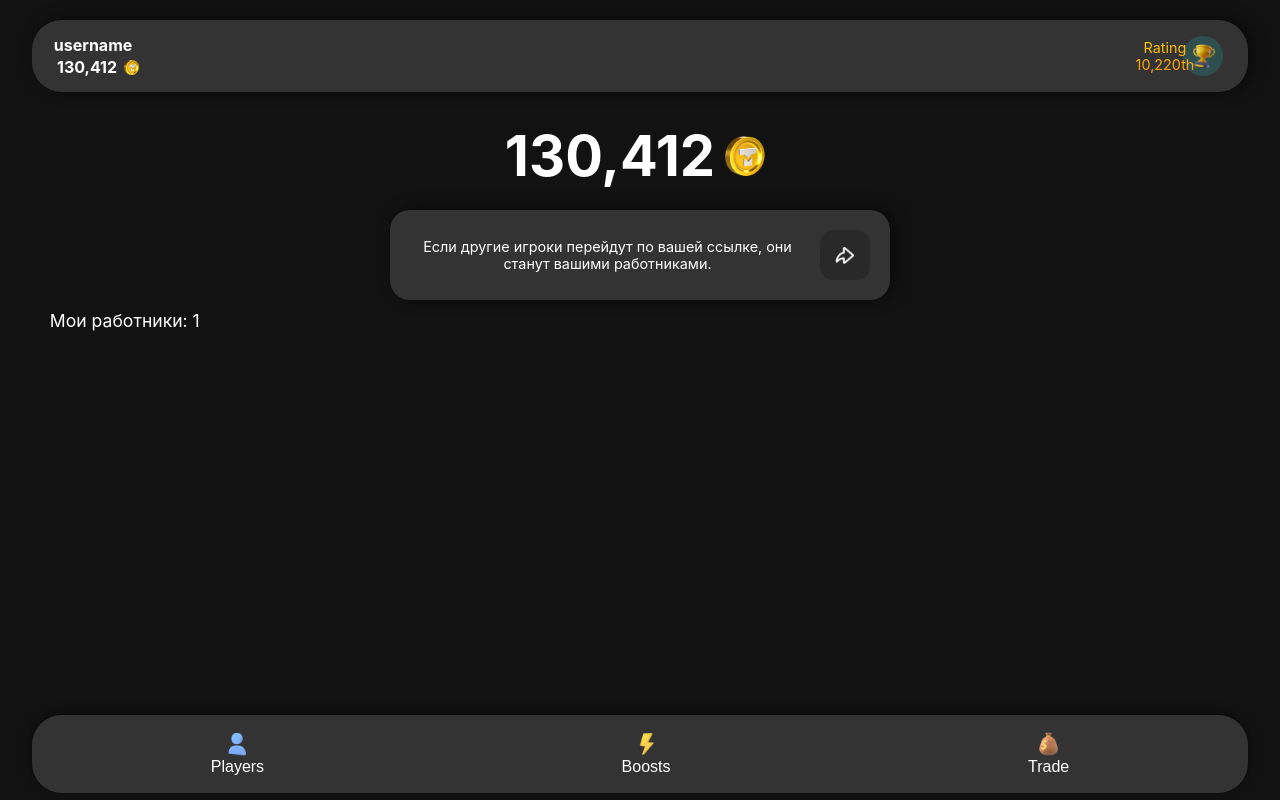
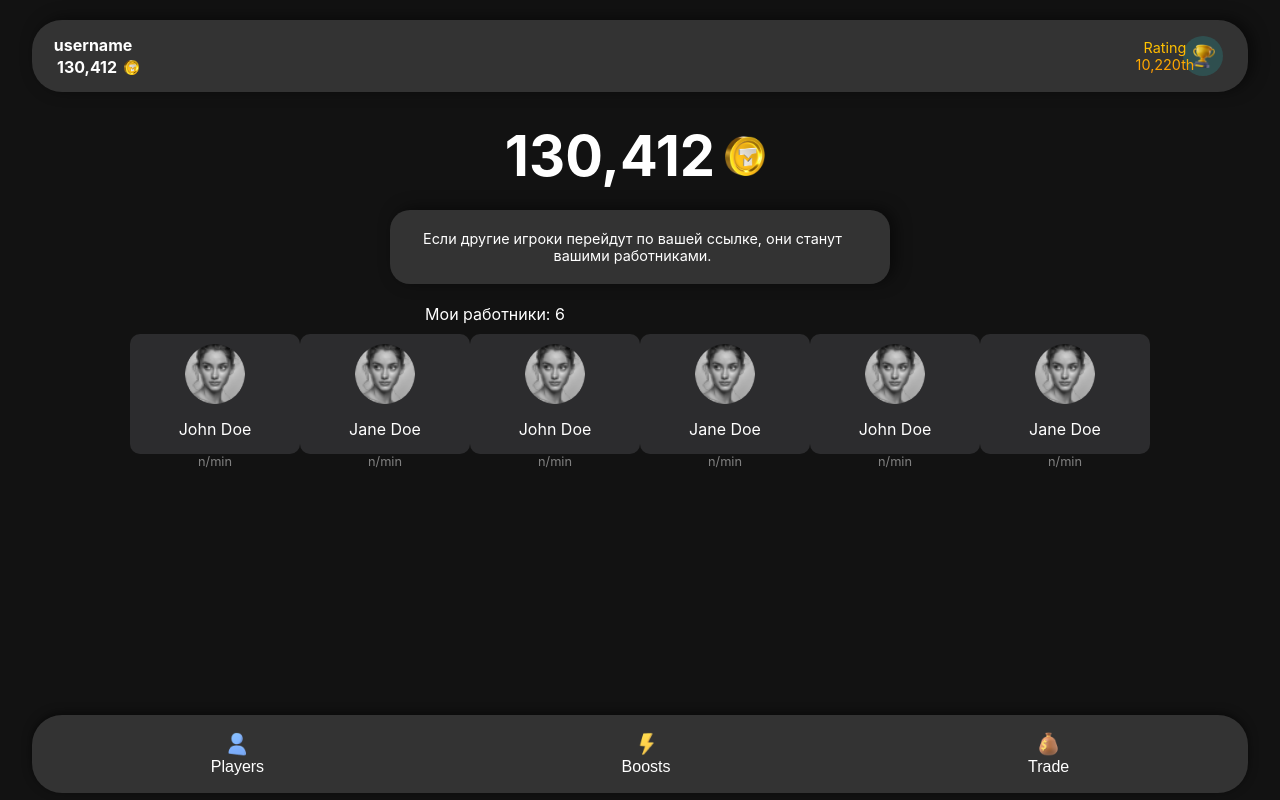
Before and after one commit to artemodkow/tg-webapp-react, a React (Create React App) app: page / in a window 1280 px wide. Built offline with nearby package versions, Linux system fonts and the light colour scheme; a web font is replaced by a local one.

Commit message:
slaves in main

```diff
--- a/src/App.js
+++ b/src/App.js
@@ -1,14 +1,16 @@
 // App.js
-import React, {useEffect} from 'react';
+import React from 'react';
+import { BrowserRouter as Router } from 'react-router-dom';
 import Main from './components/Main/Main';
 import './App.css';
 
-
 const App = () => {
     return (
-        <div className="App">
-            <Main />
-        </div>
+        <Router>
+            <div className="App">
+                <Main />
+            </div>
+        </Router>
     );
 };
 
--- a/src/components/Main/Main.css
+++ b/src/components/Main/Main.css
@@ -152,42 +152,51 @@
 
 .employees-container {
     display: flex;
-    justify-content: space-between;
-    margin-left: 10px;
-    margin-top: 15px;
-    margin-bottom: 15px;
-    width: 93%;
+    flex-wrap: wrap;
+    justify-content: space-around; /* Чтобы элементы равномерно распределялись */
+    width: 100%;
+    padding: 10px;
 }
 
-.employees-header {
-    font-size: 1.1em;
-    margin-top: -15px;
-    margin-bottom: 15px;
-    white-space: nowrap;
+.employees-header{
+    margin-top: 10px;
+    margin-bottom: -20px;
+    margin-right: 290px;
+}
+.employee-item {
+    background-color: #2c2c2e; /* Чуть светлее фона */
+    border-radius: 10px;
+    width: 170px; /* Ширина каждого блока сотрудника */
+    height: 120px;
+    display: flex;
+    flex-direction: column;
+    align-items: center; /* Центрирование содержимого */
+    margin-top: 20px;
+    cursor: pointer;
 }
 
-.employee-item {
-    background-color: #333;
-    border-radius: 10px;
-    padding: 10px;
-    margin-bottom: 10px;
-    display: flex;
-    align-items: center;
-    justify-content: space-between;
-}
 
 .employee-avatar {
-    width: 40px;
-    height: 40px;
+    width: 60px; /* Увеличенный размер */
+    height: 60px;
     border-radius: 50%;
-    background-color: #ccc;
-    margin-right: 10px;
-    object-fit: cover;
+    margin-bottom: 5px;
+    margin-top: 10px;
 }
 
 .employee-name {
+    color: #fff;
     font-size: 1em;
+    margin-top: 10px;
+    margin-bottom: 5px;
 }
+
+.employee-rate {
+    color: gray;
+    font-size: 0.8em;
+    margin-top: 10px;
+}
+
 .no-employees {
     display: flex;
     flex-direction: column;
@@ -210,7 +219,7 @@
     width: 95%; /* или фиксированная ширина, если нужно */
     max-width: 500px; /* максимальная ширина */
     box-shadow: 5px -2px 15px rgba(0,0,0,0.5);
-    margin: -20px auto; /* центрирование блока и отступ снизу */
+    margin: auto; /* центрирование блока и отступ снизу */
 }
 .no-employees-content {
     flex-direction: column;
@@ -269,6 +278,7 @@
     border: none;
     outline: none;
 }
+
 
 
 /*Navigation*/
--- a/src/components/Main/Main.js
+++ b/src/components/Main/Main.js
@@ -1,32 +1,50 @@
-import React, { useState} from 'react';
+import React, { useState } from 'react';
 import './Main.css';
 import Players from '../Players/Players';
 import Boosts from '../Boosts/Boosts';
 import Trade from '../Trade/Trade';
 import Rating from "../Rating/Rating";
-/*import { usetelegram } from '../hooks/usetelegram';*/
-
+import { useNavigate } from 'react-router-dom';
+import players from "../Players/Players";  // Добавлено для навигации
 
 const Main = () => {
-    /*const {username} = usetelegram();*/
+    const navigate = useNavigate();
     const [currentPage, setCurrentPage] = useState('main');
 
-    const showPlayers = () => {
-        setCurrentPage('main');
-    };
-
     const userData = {
-       /* avatar: avatar,*/
         name: "username",
         coins: "130,412",
         rating: "Rating " + "10,220" + "th",
-        count_slaves: 1
-        // Предположим, что вы здесь вставляете реальные данные пользователя...
+        count_slaves: 0
     };
 
     const employees = [
-        // Предположим, что вы здесь вставляете реальные данные работников...
+        { id: 1, name: 'John Doe', avatar: process.env.PUBLIC_URL + "/icons/avatar.png", job: 'Developer' },
+        { id: 2, name: 'Jane Doe', avatar: process.env.PUBLIC_URL + "/icons/avatar.png", job: 'Designer' },
+        { id: 3, name: 'John Doe', avatar: process.env.PUBLIC_URL + "/icons/avatar.png", job: 'Developer' },
+        { id: 4, name: 'Jane Doe', avatar: process.env.PUBLIC_URL + "/icons/avatar.png", job: 'Designer' },
+        { id: 3, name: 'John Doe', avatar: process.env.PUBLIC_URL + "/icons/avatar.png", job: 'Developer' },
+        { id: 4, name: 'Jane Doe', avatar: process.env.PUBLIC_URL + "/icons/avatar.png", job: 'Designer' },
     ];
+
+    const handleEmployeeClick = (employeeId) => {
+        navigate(`/employee/${employeeId}`);
+    };
+
+    const renderEmployees = () => (
+        <div>
+            <div className="employees-container">
+                {employees.map(employee => (
+                    <div key={employee.id} onClick={() => handleEmployeeClick(employee.id)} className="employee-item">
+                        <img src={employee.avatar} alt={employee.name} className="employee-avatar" />
+                        <span className="employee-name">{employee.name}</span>
+                        <span className="employee-rate">n/min</span> {/* Пример заработка */}
+                    </div>
+                ))}
+            </div>
+        </div>
+    );
+
     const renderNoEmployees = () => (
         <div className="no-employees-container">
             <div className="no-employees-text">
@@ -44,11 +62,9 @@ const Main = () => {
             <div className="coins-icon-inshare">
                 <img src={`${process.env.PUBLIC_URL}/icons/Монетка золотая право.png`} alt="Coins" className="coins-icon-size"/>
             </div>
-
             <div className="no-employees-text-referal">
                 Пригласи друзей по реферальной ссылке, чтобы начать зарабатывать.
             </div>
-
         </div>
     );
 
@@ -58,9 +74,6 @@ const Main = () => {
                 return (
                     <>
                         <div className="user-info">
-                            {/*<img src={user?.photo_url} className="user-avatar"/>*/}
-
-                            {/*никнейм*/}
                             <div className="user-name-balance">
                                 <div className="user-name">{userData.name}</div>
                                 <div className="user-coins">
@@ -69,24 +82,16 @@ const Main = () => {
                                          className="coin-icon-coins"/>
                                 </div>
                             </div>
-                            {/*рейтинг*/}
-                            {/* рейтинг */}
                             <div className="text-rating">
                                 <div className="text-rating-gradient">
                                     {userData.rating}
                                 </div>
                             </div>
                             <div className="user-rating" onClick={() => setCurrentPage('rating')}>
-
-                                <img
-                                    src={process.env.PUBLIC_URL + "/icons/Кубок.png"}
-                                    alt="Rating Icon"
-                                    className="rating-icon"
-                                />
+                                <img src={process.env.PUBLIC_URL + "/icons/Кубок.png"} alt="Rating Icon"
+                                     className="rating-icon"/>
                             </div>
-
                         </div>
-
                         <div className="big-balance-container">
                             <div className="big-balance">
                                 {userData.coins}
@@ -94,74 +99,51 @@ const Main = () => {
                                      className="coin-icon"/>
                             </div>
                         </div>
-
                         <div className="referral-container">
                             <div className="referral-text">
                                 Если другие игроки перейдут по вашей ссылке, они станут вашими работниками.
                             </div>
-                            <a
-                                href="https://t.me/share/url?url=https://t.me/sharecointestbot&text=Ты стал моим рабом!!! Заходи выкупиться"
-                                target="_blank"
-                                className="telegram-share-button"
-                            >
-                                <img src={`${process.env.PUBLIC_URL}/icons/share.png`} alt="Coin Icon"
-                                     className="telegram-share-button"/>
-                            </a>
                         </div>
-
-                        <div className="employees-container">
-                            <div className="employees-header">Мои работники: {userData.count_slaves}</div>
-                            {/* Здесь должен быть ваш код для отображения списка работников */}
-                        </div>
-                        {userData.count_slaves === 0 ? renderNoEmployees() : employees}
+                        <div className="employees-header">Мои работники: {employees.length}</div>
+                        {employees.length > 0 ? renderEmployees() : renderNoEmployees()}
                     </>
                 );
             case 'players':
-                return <Players/>
+                return <Players />;
             case 'boosts':
-                return <Boosts/>;
+                return <Boosts />;
             case 'trade':
-                return <Trade/>;
+                return <Trade />;
             case 'rating':
-                return <Rating/>
+                return <Rating />;
             default:
                 return null;
         }
     };
+
     return (
         <div className="Main-container">
-
             {currentPage !== 'main' && (
                 <button className="back-button" onClick={() => setCurrentPage('main')}>
-                    <img src={`${process.env.PUBLIC_URL}/icons/back.png`} alt="Back" />
-                    Назад
+                    <img src={`${process.env.PUBLIC_URL}/icons/back.png`} alt="Back" /> Назад
                 </button>
             )}
-
-            {/* Показать навигационные кнопки только если текущая страница не 'rating' */}
             {currentPage !== 'rating' && (
                 <div className="navigation">
                     <button onClick={() => setCurrentPage('players')}>
-                        <img src={`${process.env.PUBLIC_URL}/icons/players.png`} alt="Players"
-                             className="nav-icon"/>
-                        Players
+                        <img src={`${process.env.PUBLIC_URL}/icons/players.png`} alt="Players" className="nav-icon"/> Players
                     </button>
                     <button onClick={() => setCurrentPage('boosts')}>
-                        <img src={`${process.env.PUBLIC_URL}/icons/boosts.png`} alt="Boosts" className="nav-icon"/>
-                        Boosts
+                        <img src={`${process.env.PUBLIC_URL}/icons/boosts.png`} alt="Boosts" className="nav-icon"/> Boosts
                     </button>
                     <button onClick={() => setCurrentPage('trade')}>
-                        <img src={`${process.env.PUBLIC_URL}/icons/trade.png`} alt="Trade" className="nav-icon"/>
-                        Trade
+                        <img src={`${process.env.PUBLIC_URL}/icons/trade.png`} alt="Trade" className="nav-icon"/> Trade
                     </button>
                 </div>
             )}
-            {/* Остальное содержимое, например, вывод компонента с игроками */}
             {renderContent()}
         </div>
     );
-
-
 };
 
 export default Main;
--- a/src/components/Players/Players.css
+++ b/src/components/Players/Players.css
@@ -37,16 +37,21 @@
 
 .player-info {
     margin-right: 100px;
+    display: flex;
+    flex-direction: column;
 }
 
 .player-name {
     font-size: 16px;
     margin-bottom: 5px;
+    white-space: nowrap;
 }
 
 .player-status {
     font-size: 14px;
     color: #a1a1a1;
+    white-space: nowrap;
+    margin-left: 80px;
 }
 
 .player-price {
```
Also changed, not shown: src/components/Human/Human.css (added), src/components/Human/Human.js (added).
